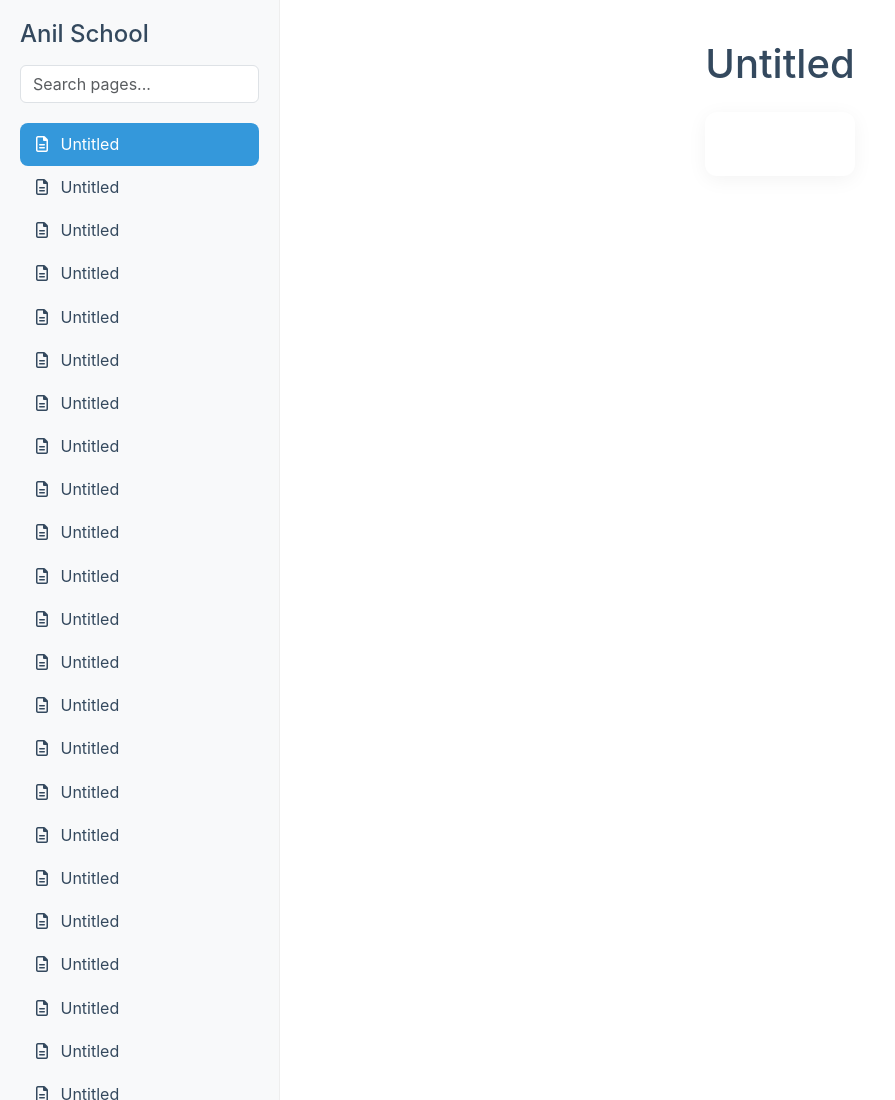
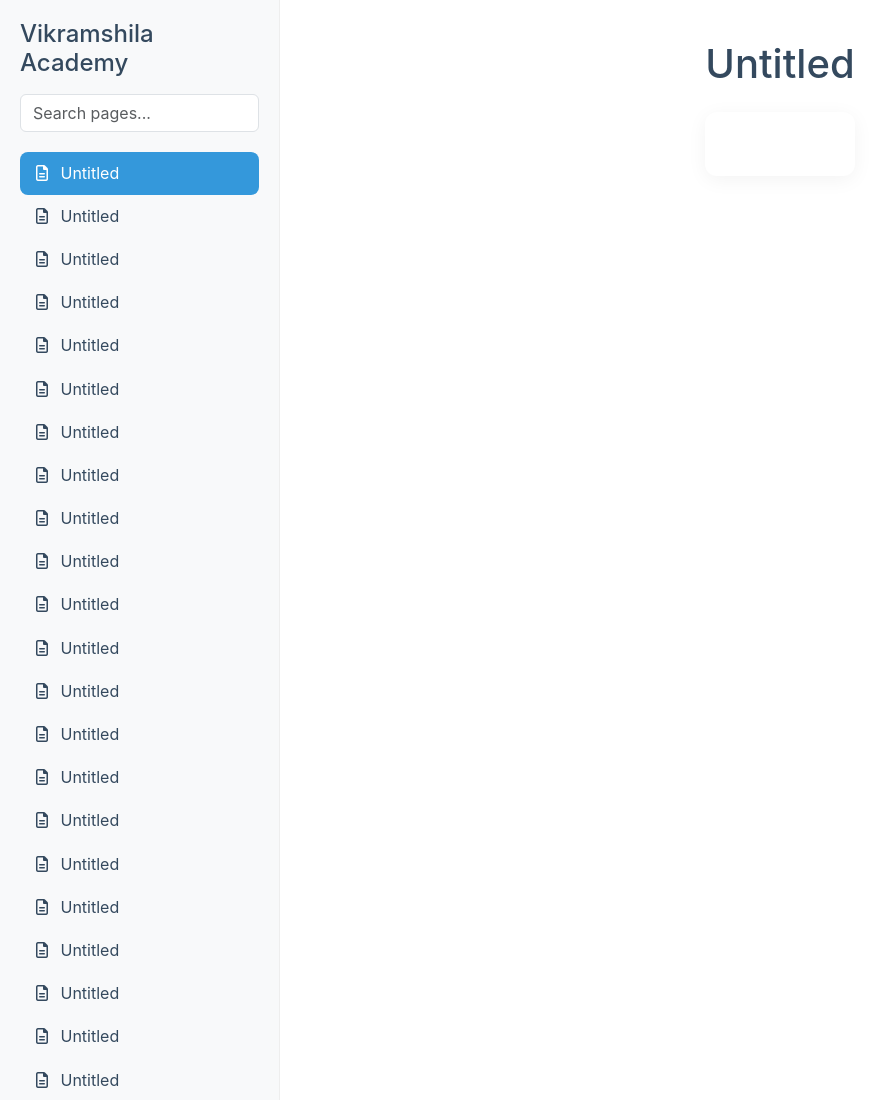
Before and after one commit to RajSingh-Kalki/Vikramshila, a plain HTML site: page index.html in a window 1280 px wide. Shown: the top 1100 px of the page, without its empty margins (0-895 px from the left). Drawn offline with nearby package versions, Linux system fonts and the light colour scheme.

Commit message:
update 1.0

```diff
--- a/index.html
+++ b/index.html
@@ -92,7 +92,7 @@
 </head>
 <body>
     <nav class="sidebar">
-        <h4 class="mb-3">Anil School</h4>
+        <h4 class="mb-3">Vikramshila Academy</h4>
         <div class="search-box">
             <input type="text" class="form-control" placeholder="Search pages..." id="searchInput">
         </div>
```
